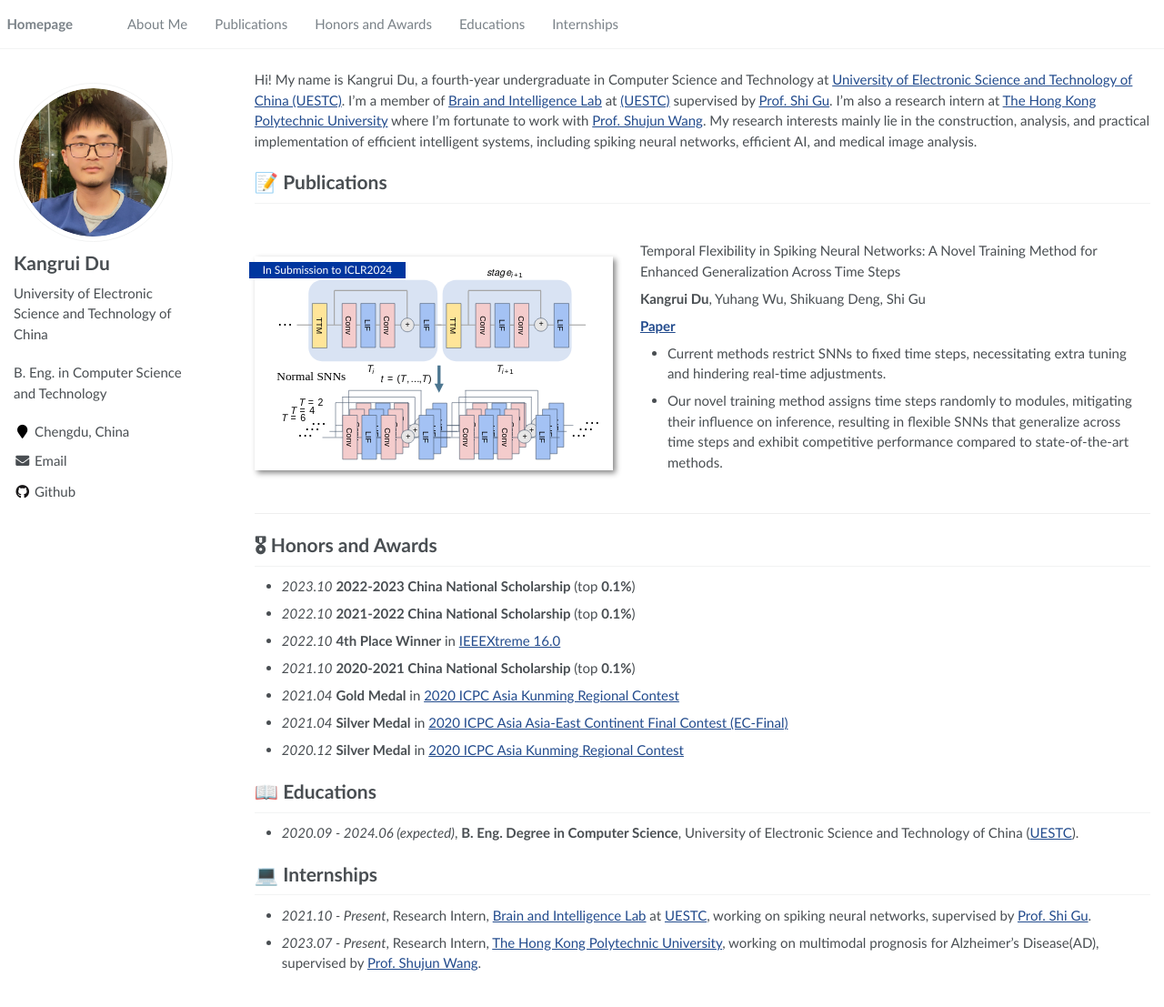
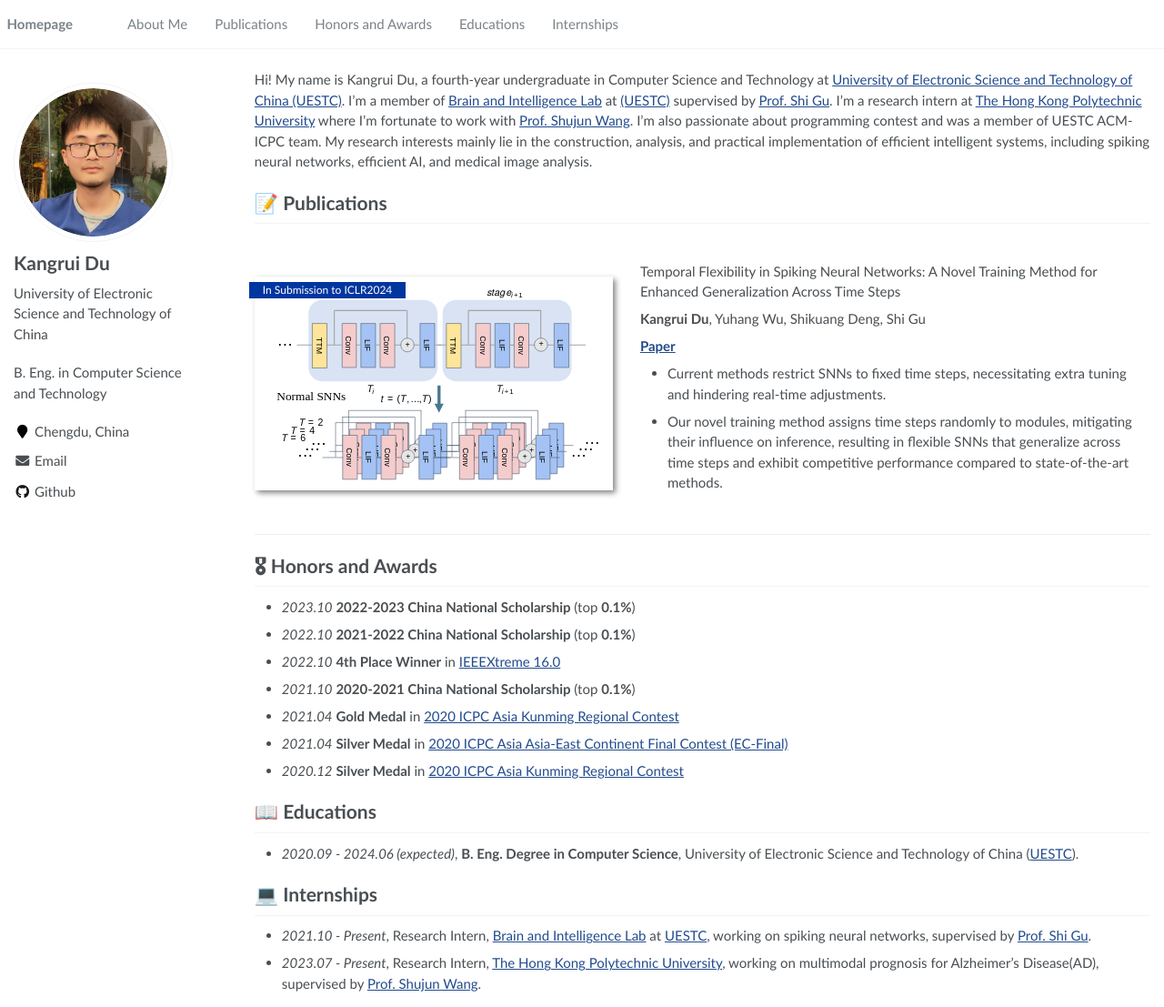
Before and after one commit to Rockdu/Rockdu.github.io, a Jekyll site: the page built from _pages/about.md, in a window 1280 px wide and 1107 px high. Shown: the whole window at 91% size. Built offline with Jekyll 4.4.1, drawn with Linux system fonts in a browser that asks for light colours.

Commit message:
Refined "About Me"

```diff
--- a/_pages/about.md
+++ b/_pages/about.md
@@ -17,7 +17,7 @@ redirect_from:
 
 <span class='anchor' id='about-me'></span>
 
-Hi! My name is Kangrui Du, a fourth-year undergraduate in Computer Science and Technology at [University of Electronic Science and Technology of China (UESTC)](https://en.uestc.edu.cn/). I'm a member of [Brain and Intelligence Lab](https://guslab.org/) at [(UESTC)](https://en.uestc.edu.cn/) supervised by [Prof. Shi Gu](https://guslab.org/). I'm also a research intern at [The Hong Kong Polytechnic University](https://www.polyu.edu.hk/en/) where I'm fortunate to work with [Prof. Shujun Wang](https://emma-sjwang.github.io/).
+Hi! My name is Kangrui Du, a fourth-year undergraduate in Computer Science and Technology at [University of Electronic Science and Technology of China (UESTC)](https://en.uestc.edu.cn/). I'm a member of [Brain and Intelligence Lab](https://guslab.org/) at [(UESTC)](https://en.uestc.edu.cn/) supervised by [Prof. Shi Gu](https://guslab.org/). I'm a research intern at [The Hong Kong Polytechnic University](https://www.polyu.edu.hk/en/) where I'm fortunate to work with [Prof. Shujun Wang](https://emma-sjwang.github.io/). I'm also passionate about programming contest and was a member of UESTC ACM-ICPC team.
 <!-- My research interests lie in building, analyzing and applying efficient and low energy intelligent systems, including spiking neural networks, efficient AI, and medical image analysis.  -->
 My research interests mainly lie in the construction, analysis, and practical implementation of efficient intelligent systems, including spiking neural networks, efficient AI, and medical image analysis.
 
```
